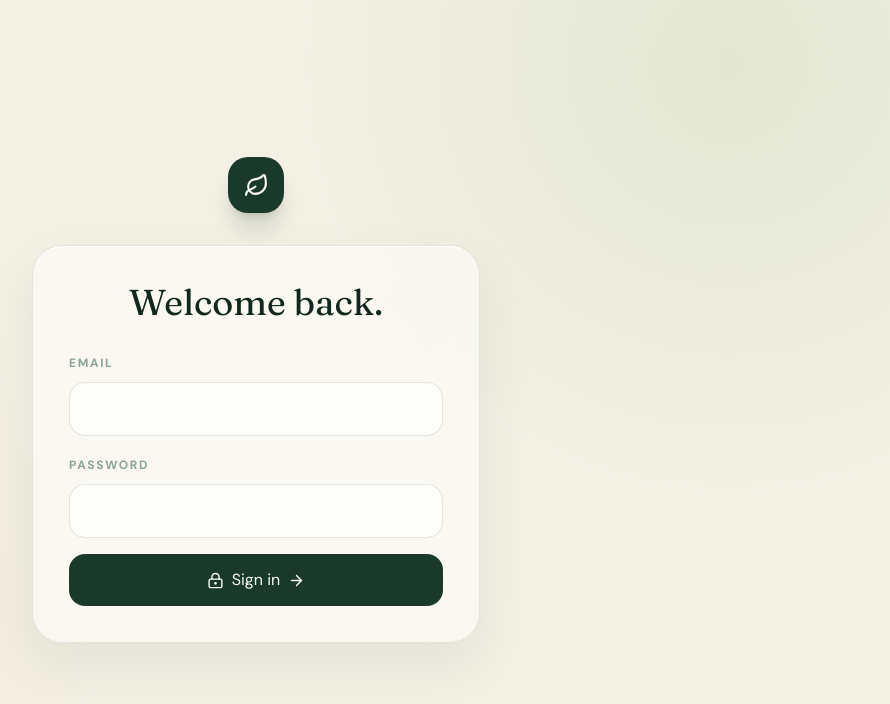
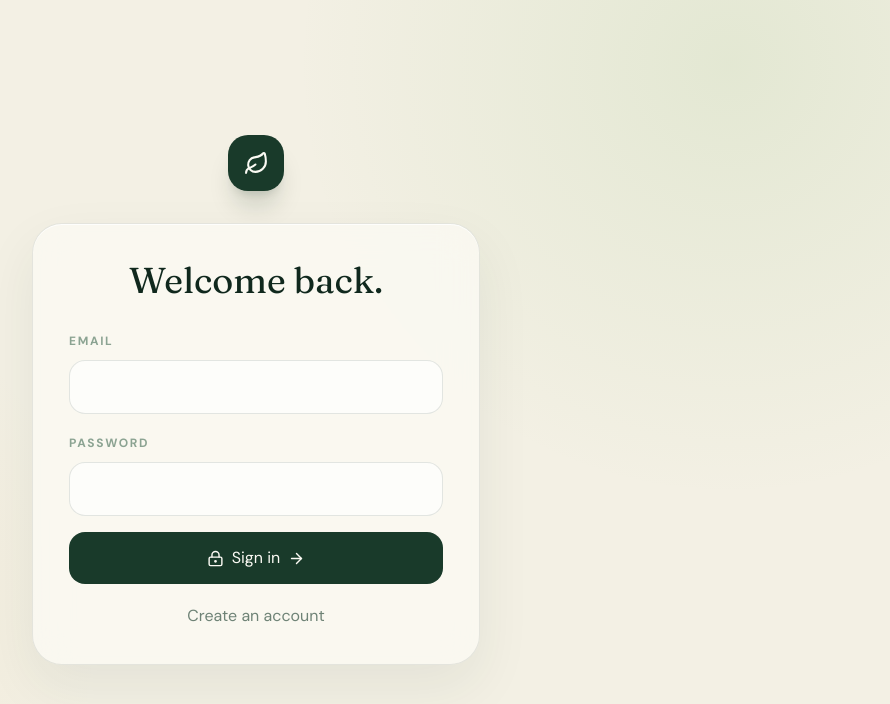
Before and after one commit to calebuki/sapling, a Next.js app: page /login in a window 1280 px wide. Shown: the top 704 px of the page, without its empty margins (384-1274 px from the left). Built offline with nearby package versions, Linux system fonts and the light colour scheme; no server answers.

Commit message:
Add account signup (#9)

```diff
--- a/src/app/login/page.tsx
+++ b/src/app/login/page.tsx
@@ -4,7 +4,7 @@ import { LoginScreen } from "@/components/login-screen";
 import { hasSupabase } from "@/lib/env";
 import { createClient } from "@/lib/supabase/server";
 
-export const metadata = { title: "Sign in" };
+export const metadata = { title: "Sign in or create an account" };
 
 export default async function LoginPage() {
   if (!hasSupabase) {
--- a/src/components/login-screen.tsx
+++ b/src/components/login-screen.tsx
@@ -1,36 +1,50 @@
 "use client";
 
 import { useState } from "react";
-import { ArrowRight, Leaf, LockKeyhole } from "lucide-react";
+import { ArrowRight, Leaf, LockKeyhole, UserPlus } from "lucide-react";
 import { useRouter } from "next/navigation";
 
 import { createClient } from "@/lib/supabase/client";
 
 export function LoginScreen() {
   const router = useRouter();
+  const [mode, setMode] = useState<"sign-in" | "sign-up">("sign-in");
   const [email, setEmail] = useState("");
   const [password, setPassword] = useState("");
   const [isSubmitting, setIsSubmitting] = useState(false);
   const [error, setError] = useState<string | null>(null);
 
-  async function signIn(event: React.FormEvent<HTMLFormElement>) {
+  async function authenticate(event: React.FormEvent<HTMLFormElement>) {
     event.preventDefault();
     setIsSubmitting(true);
     setError(null);
 
-    const { error: signInError } = await createClient().auth.signInWithPassword({
-      email,
-      password,
-    });
+    const supabase = createClient();
+    const result =
+      mode === "sign-up"
+        ? await supabase.auth.signUp({ email, password })
+        : await supabase.auth.signInWithPassword({ email, password });
 
-    if (signInError) {
-      setError(signInError.message);
+    if (result.error) {
+      setError(result.error.message);
+      setIsSubmitting(false);
+      return;
+    }
+
+    if (mode === "sign-up" && !result.data.session) {
+      setMode("sign-in");
+      setError("Account created. Sign in to continue.");
       setIsSubmitting(false);
       return;
     }
 
     router.push("/learn");
     router.refresh();
+  }
+
+  function switchMode() {
+    setMode((current) => (current === "sign-in" ? "sign-up" : "sign-in"));
+    setError(null);
   }
 
   return (
@@ -44,11 +58,11 @@ export function LoginScreen() {
         <section className="paper-panel rounded-[30px] p-7 sm:p-9">
           <div className="text-center">
             <h1 className="font-display text-4xl text-forest-950">
-              Welcome back.
+              {mode === "sign-in" ? "Welcome back." : "Create an account."}
             </h1>
           </div>
 
-          <form className="mt-7 space-y-4" onSubmit={signIn}>
+          <form className="mt-7 space-y-4" onSubmit={authenticate}>
             <label className="block">
               <span className="text-xs font-bold uppercase tracking-[0.14em] text-forest-700/55">
                 Email
@@ -67,8 +81,9 @@ export function LoginScreen() {
                 Password
               </span>
               <input
-                autoComplete="current-password"
+                autoComplete={mode === "sign-in" ? "current-password" : "new-password"}
                 className="mt-2 w-full rounded-2xl border border-forest-900/12 bg-white/65 px-4 py-3.5 text-forest-950 outline-none transition focus:border-moss-500 focus:ring-4 focus:ring-moss-400/15"
+                minLength={6}
                 onChange={(event) => setPassword(event.target.value)}
                 required
                 type="password"
@@ -87,11 +102,30 @@ export function LoginScreen() {
               disabled={isSubmitting}
               type="submit"
             >
-              <LockKeyhole aria-hidden="true" size={17} />
-              {isSubmitting ? "Signing in…" : "Sign in"}
+              {mode === "sign-in" ? (
+                <LockKeyhole aria-hidden="true" size={17} />
+              ) : (
+                <UserPlus aria-hidden="true" size={17} />
+              )}
+              {isSubmitting
+                ? mode === "sign-in"
+                  ? "Signing in…"
+                  : "Creating account…"
+                : mode === "sign-in"
+                  ? "Sign in"
+                  : "Create account"}
               {!isSubmitting ? <ArrowRight aria-hidden="true" size={17} /> : null}
             </button>
           </form>
+
+          <button
+            className="mt-5 w-full text-center text-sm font-bold text-forest-900/62 transition hover:text-forest-950"
+            disabled={isSubmitting}
+            onClick={switchMode}
+            type="button"
+          >
+            {mode === "sign-in" ? "Create an account" : "Back to sign in"}
+          </button>
         </section>
       </div>
     </main>
```
